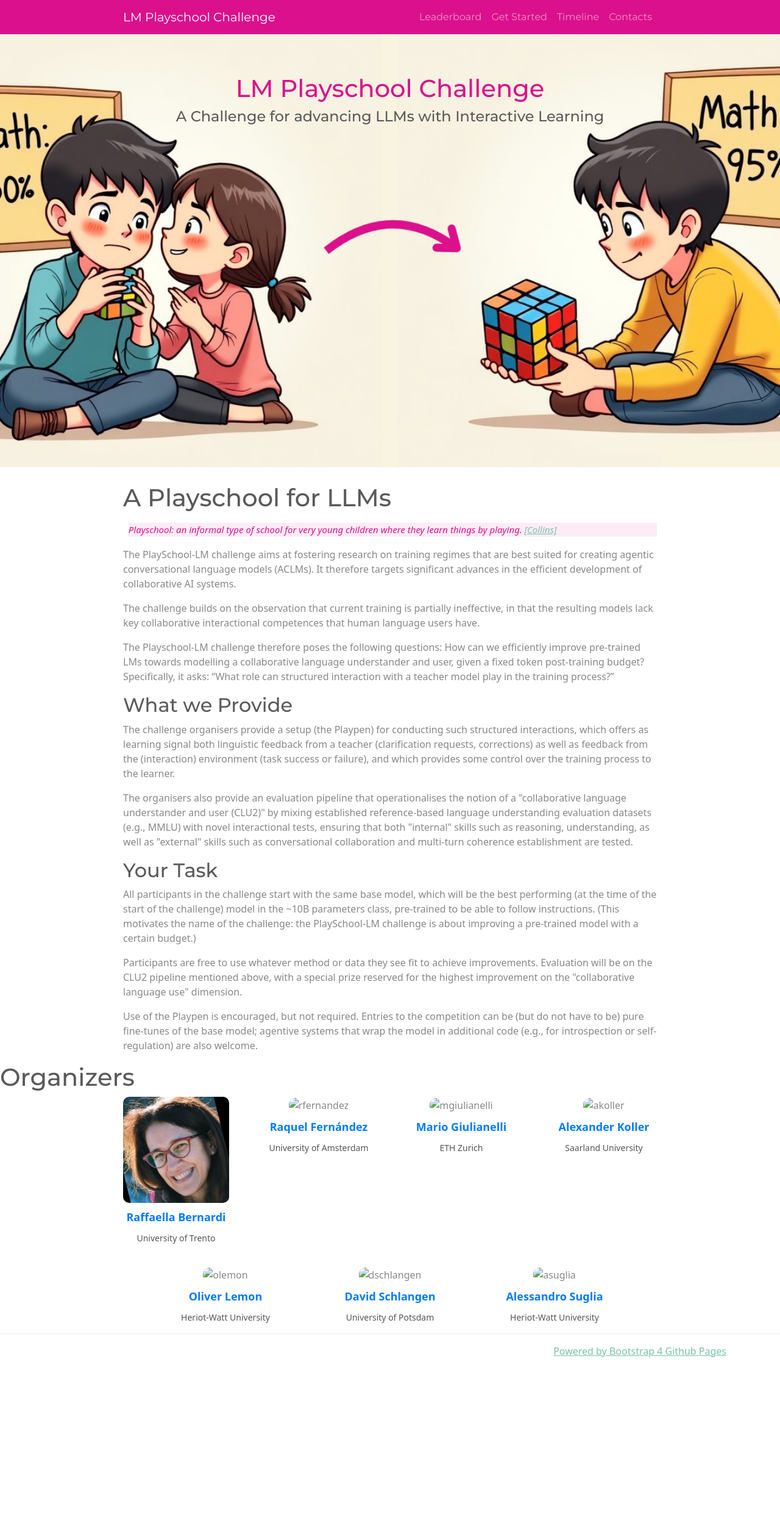
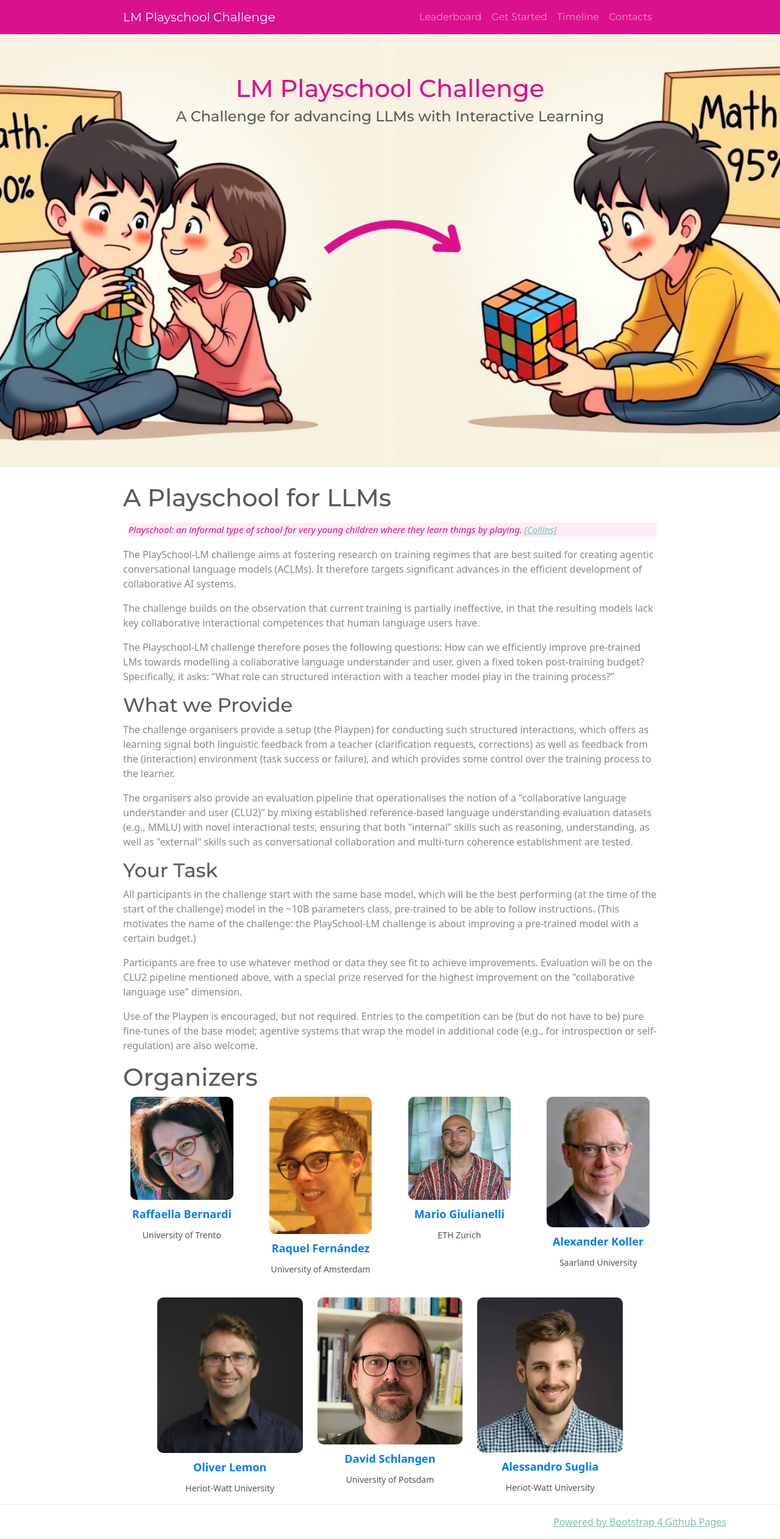
Before and after one commit to lm-playschool/lm-playschool.github.io, a Jekyll site: the page built from index.html, in a window 1280 px wide. Shown: the whole page at 61% size. Built offline with Jekyll 4.4.1, drawn with Linux system fonts in a browser that asks for light colours; before the commit the page ends 2243 px from its top, so only the background shows below that.

Commit message:
feat: added all the other organizers' pictures

```diff
--- a/index.html
+++ b/index.html
@@ -34,8 +34,6 @@ title: LM Playschool Challenge
 
 <p>Use of the Playpen is encouraged, but not required. Entries to the competition can be (but do not have to be) pure fine-tunes of the base model; agentive systems that wrap the model in additional code (e.g., for introspection or self-regulation) are also welcome.</p>
 
-  </div>
-<div class="organizers">
     <h1>Organizers</h1>
 <div class="grid-container">
         <div class="row">
@@ -45,34 +43,34 @@ title: LM Playschool Challenge
                 <p>University of Trento</p>
             </div>
             <div class="grid-item">
-                <img src="img/organizers/rfernandez.png" alt="rfernandez">
+                <img src="{{ "/assets/img/organizers/rfernandez.png" | relative_url }}" alt="rfernandez">
                 <a href="https://staff.fnwi.uva.nl/r.fernandezrovira/">Raquel Fernández</a>
                 <p>University of Amsterdam</p>
             </div>
             <div class="grid-item">
-                <img src="img/organizers/mgiulianelli.png" alt="mgiulianelli">
+                <img src="{{ "/assets/img/organizers/mgiulianelli.png" | relative_url }}" alt="mgiulianelli">
                 <a href="https://glnmario.github.io/">Mario Giulianelli</a>
                 <p>ETH Zurich</p>
             </div>
             <div class="grid-item">
-                <img src="img/organizers/akoller.jpeg" alt="akoller">
+                <img src="{{ "/assets/img/organizers/akoller.jpeg" | relative_url }}" alt="akoller">
                 <a href="https://www.coli.uni-saarland.de/~koller/">Alexander Koller</a>
                 <p>Saarland University</p>
             </div>
         </div>
         <div class="row">
             <div class="grid-item">
-                <img src="img/organizers/olemon.jpg" alt="olemon">
+                <img src="{{ "/assets/img/organizers/olemon.jpg" | relative_url }}" alt="olemon">
                 <a href="https://www.edinburgh-robotics.org/academics/oliver-lemon">Oliver Lemon</a>
                 <p>Heriot-Watt University</p>
             </div>
             <div class="grid-item">
-                <img src="img/organizers/dschlangen.jpg" alt="dschlangen">
+                <img src="{{ "/assets/img/organizers/dschlangen.jpg" | relative_url }}" alt="dschlangen">
                 <a href="https://www.ling.uni-potsdam.de/~das/">David Schlangen</a>
                 <p>University of Potsdam</p>
             </div>
             <div class="grid-item">
-                <img src="img/organizers/asuglia.jpeg" alt="asuglia">
+                <img src="{{ "/assets/img/organizers/asuglia.jpeg" | relative_url }}" alt="asuglia">
                 <a href="https://www.edinburgh-robotics.org/academics/alessandro-suglia">Alessandro Suglia</a>
                 <p>Heriot-Watt University</p>
             </div>
```
